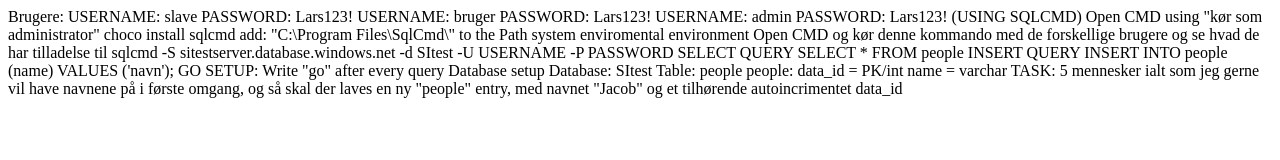
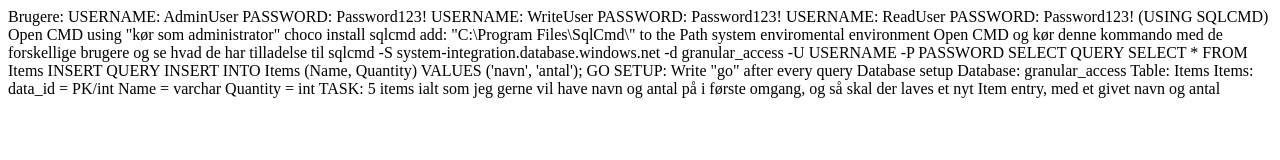
Before and after one commit to Breelef/Breelef.github.io, a plain HTML site: page index.html in a window 1280 px wide. Drawn offline with Linux system fonts and the light colour scheme.

Commit message:
Update index.html

```diff
--- a/index.html
+++ b/index.html
@@ -9,9 +9,9 @@
 
 Brugere:
 
-USERNAME: slave PASSWORD: Lars123!
-USERNAME: bruger PASSWORD: Lars123!
-USERNAME: admin PASSWORD: Lars123!
+USERNAME: AdminUser PASSWORD: Password123!
+USERNAME: WriteUser PASSWORD: Password123!
+USERNAME: ReadUser PASSWORD: Password123!
 
 (USING SQLCMD)
 Open CMD using "kør som administrator"
@@ -20,13 +20,13 @@ choco install sqlcmd
 add: "C:\Program Files\SqlCmd\" to the Path system enviromental environment
 
 Open CMD og kør denne kommando med de forskellige brugere og se hvad de har tilladelse til
-sqlcmd -S sitestserver.database.windows.net -d SItest -U USERNAME -P PASSWORD
+sqlcmd -S system-integration.database.windows.net -d granular_access -U USERNAME -P PASSWORD
 
 SELECT QUERY
-SELECT * FROM people
+SELECT * FROM Items
 
 INSERT QUERY
-INSERT INTO people (name) VALUES ('navn');
+INSERT INTO Items (Name, Quantity) VALUES ('navn', 'antal');
 
 GO SETUP:
 Write "go" after every query
@@ -34,16 +34,17 @@ Write "go" after every query
 Database setup
 
 Database:
-SItest
+granular_access
 
 Table:
-people
+Items
 
-people:
+Items:
 data_id = PK/int
-name = varchar
+Name = varchar
+Quantity = int
 
 TASK:
-5 mennesker ialt som jeg gerne vil have navnene på i første omgang, og så skal der laves en ny "people" entry, med navnet "Jacob" og et tilhørende autoincrimentet data_id
+5 items ialt som jeg gerne vil have navn og antal på i første omgang, og så skal der laves et nyt Item entry, med et givet navn og antal
 </body>
 </html>
```
